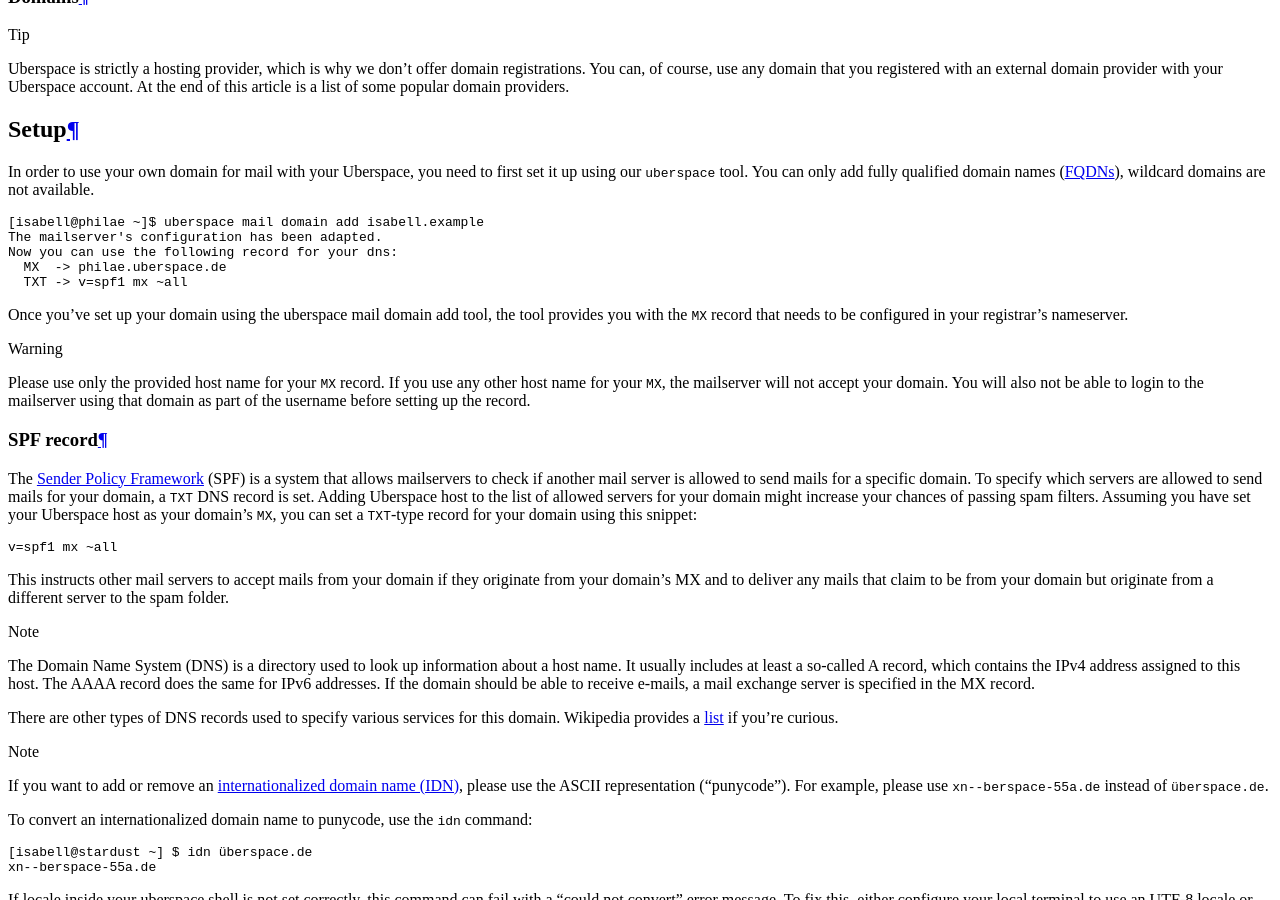
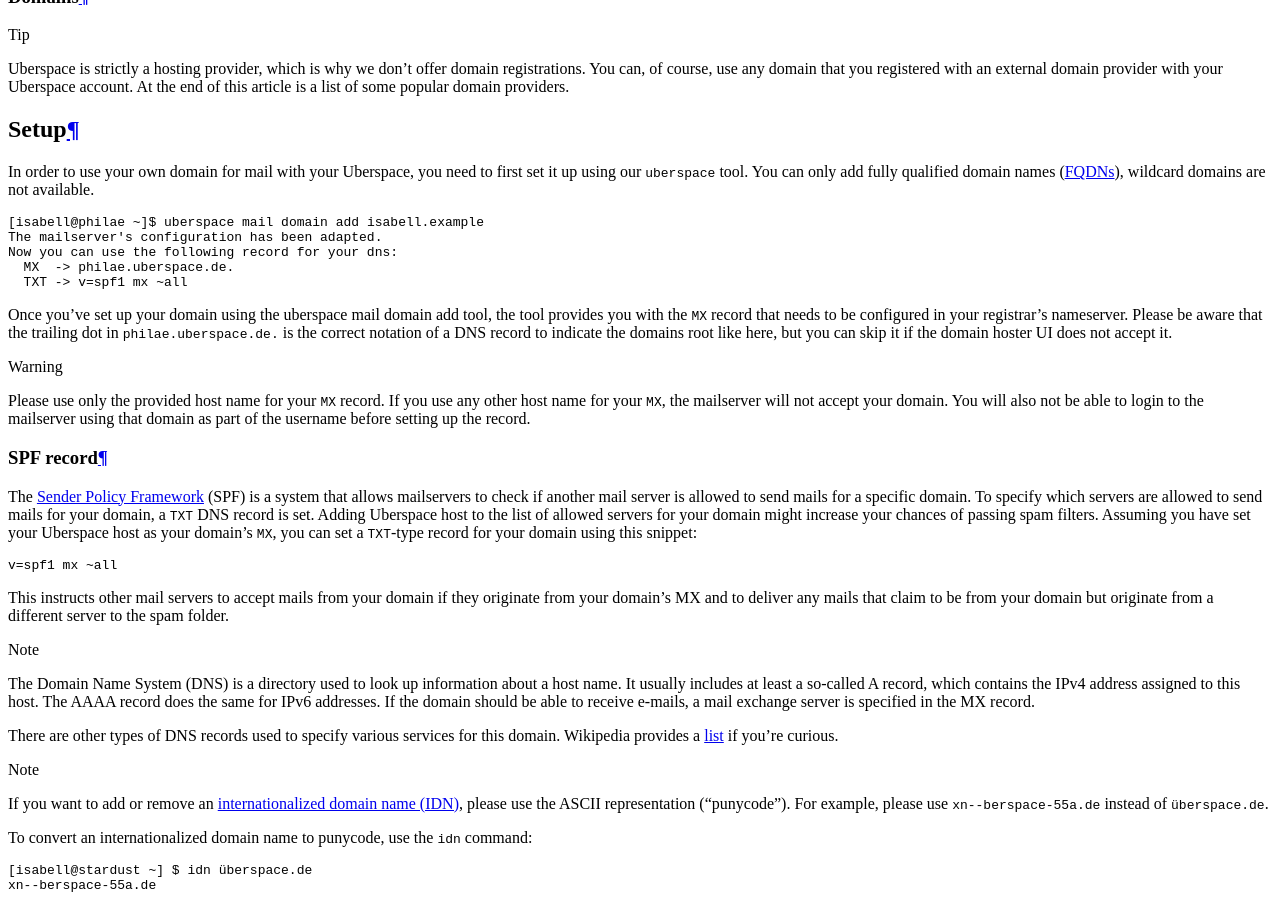
Before and after one commit to Uberspace/manual, a Sphinx documentation site: the page built from source/mail-domains.rst, in a window 1280 px wide and 900 px high, scrolled down 1914 px. Built offline with Sphinx 7.4.7 and the Read the Docs theme 2.0.0, drawn with Linux system fonts in a browser that asks for light colours.

Commit message:
add infotext for trailing dot in MX DNS record

```diff
--- a/source/mail-domains.rst
+++ b/source/mail-domains.rst
@@ -16,10 +16,10 @@
  [isabell@philae ~]$ uberspace mail domain add isabell.example
  The mailserver's configuration has been adapted.
  Now you can use the following record for your dns:
-   MX  -> philae.uberspace.de
+   MX  -> philae.uberspace.de.
    TXT -> v=spf1 mx ~all
 
-Once you’ve set up your domain using the uberspace mail domain add tool, the tool provides you with the ``MX`` record that needs to be configured in your registrar’s nameserver.
+Once you’ve set up your domain using the uberspace mail domain add tool, the tool provides you with the ``MX`` record that needs to be configured in your registrar’s nameserver. Please be aware that the trailing dot in ``philae.uberspace.de.`` is the correct notation of a DNS record to indicate the domains root like here, but you can skip it if the domain hoster UI does not accept it.
 
 .. warning:: Please use only the provided host name for your ``MX`` record. If you use any other host name for your ``MX``, the mailserver will not accept your domain. You will also not be able to login to the mailserver using that domain as part of the username before setting up the record.
 
```
